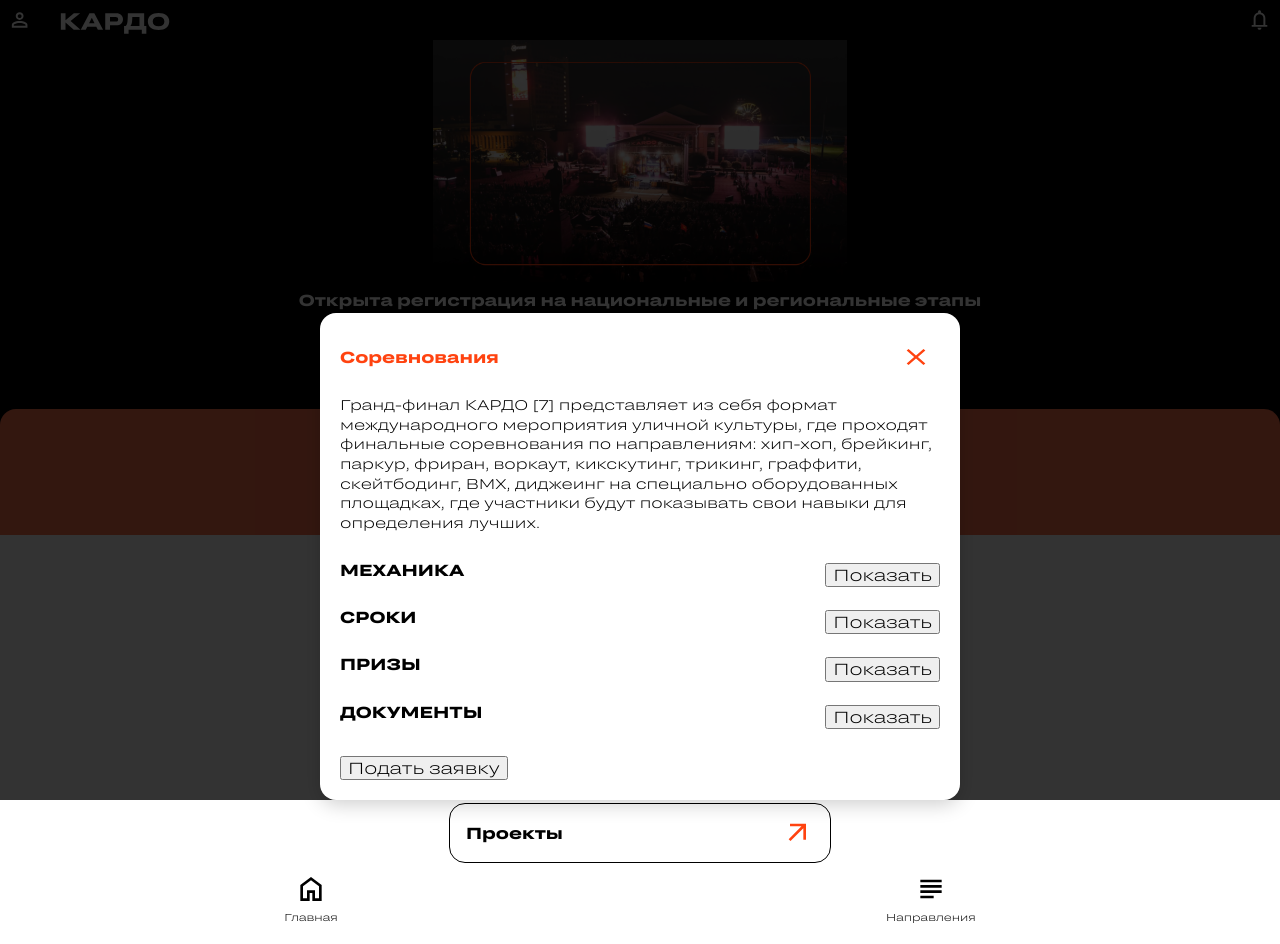
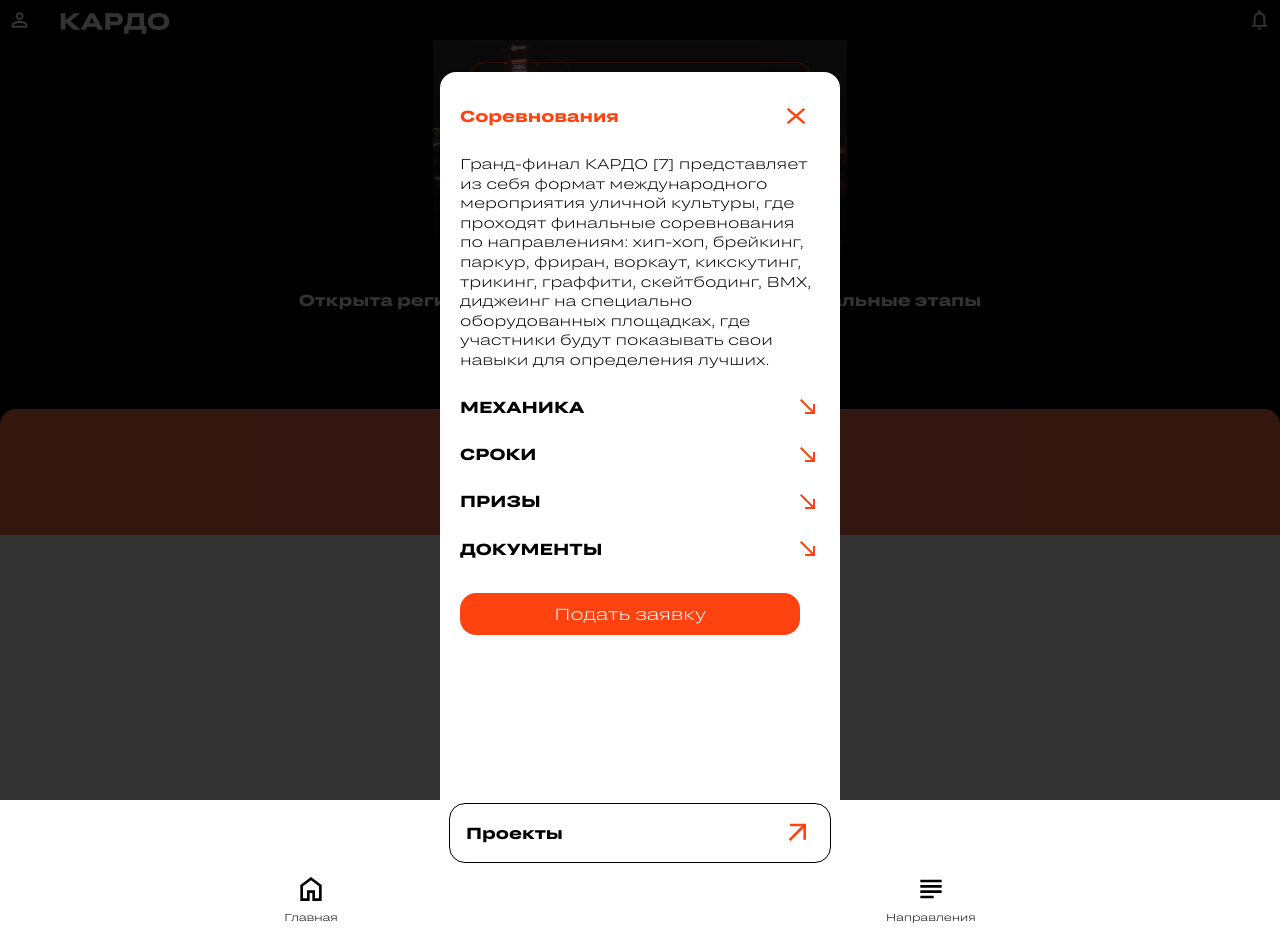
Before and after one commit to KrisGurach/Cardo, a React (Create React App) app: page / in a window 1280 px wide. Both pictures are taken after a click on the button 798 px from the left and 593 px from the top of the page. Built offline with nearby package versions, Linux system fonts and the light colour scheme; a web font is replaced by a local one.

Commit message:
added css style modal

```diff
--- a/src/components/App/App.css
+++ b/src/components/App/App.css
@@ -1,5 +1,7 @@
 .App {
-    width: 100%;
-    margin: 0 auto;
-    font-family: 'Grtsk', 'Arial', 'sans-serif';
-  }
+  width: 100%;
+  font-family: 'Grtsk', 'Arial', 'sans-serif';
+  margin: 0;
+  padding: 0;
+  overflow-x: hidden;
+}
--- a/src/components/Modal/Modal.css
+++ b/src/components/Modal/Modal.css
@@ -17,15 +17,20 @@
 }
 
 .modal__container {
+  margin: 0 auto;
+  width: 100%;
+  max-width: 400px;
+  padding: 20px;
   background-color: white;
-  width: 100%;
-  max-width: 600px;
+  border-top-left-radius: 16px;
+  border-top-right-radius: 16px;
+  box-sizing: border-box;
+}
+
+.modal__content {
   height: 80vh;
   overflow-y: auto;
-  height: auto;
-  padding: 20px;
-  box-shadow: 0 4px 20px rgba(0, 0, 0, 0.2);
-  border-radius: 16px;
+  box-sizing: border-box;
 }
 
 .modal__container-flex {
@@ -53,6 +58,10 @@
   background-size: cover;
 }
 
+.modal__button-close:active {
+  transform: scale(0.9);
+}
+
 .modal__container-text {
   font-size: 14px;
   font-weight: 200;
@@ -67,13 +76,56 @@
 }
 
 .modal__button-toggle {
-  margin-top: 10px;
+  margin: 0;
+  padding: 0;
+  width: 24px;
+  height: 24px;
+  background-color: transparent;
+  background-image: url(../../images/button-toggle-hidden.svg);
+  background-position: center;
+  background-size: cover;
+  border: none;
+  cursor: pointer;
+  transition: transform 0.3s ease;
+}
+
+.modal__button-toggle_active {
+  transform: rotate(-90deg);
+}
+
+.modal__button-toggle :active {
+  transform: scale(0.9);
+}
+
+.modal__description {
+  font-size: 14px;
+  font-weight: 200;
+  line-height: 1.4;
+}
+
+.modal__button {
+  padding: 0;
+  width: 340px;
+  height: 42px;
+  border-radius: 16px;
+  cursor: pointer;
+}
+
+.modal__button:active {
+  transform: scale(0.9);
 }
 
 .modal__button-send {
   margin-top: 20px;
+  color: var(--white-color);
+  background-color: var(--orange-color);
+  border: none;
 }
 
 .modal__button-know-more {
   margin-top: 10px;
+  margin-bottom: 30px;
+  color: var(--black-color);
+  background-color: transparent;
+  border: solid 1px var(--orange-color);
 }
--- a/src/components/Modal/Modal.jsx
+++ b/src/components/Modal/Modal.jsx
@@ -1,6 +1,11 @@
 import { useState } from "react";
 
-export default function Modal({ title, description, hiddenSection, handleCloseModal }) {
+export default function Modal({
+  title,
+  description,
+  hiddenSection,
+  handleCloseModal,
+}) {
   // Инициализируем состояние, где каждое значение будет false (все секции закрыты)
   const [openSections, setOpenSections] = useState(
     Array(hiddenSection.length).fill(false) // Создаем массив с false для каждой секции
@@ -14,7 +19,8 @@
     });
   };
 
-  const buttonExtraClass = title === "Соревнования" || title === "Проекты"
+  const buttonExtraClass =
+    title === "Соревнования" || title === "Проекты"
       ? "modal__button-know-more_hidden"
       : "";
 
@@ -23,26 +29,37 @@
       <div className="modal__container" onClick={(e) => e.stopPropagation()}>
         <div className="modal__container-flex">
           <h2 className="modal__container-title">{title}</h2>
-          <button className="modal__button-close" onClick={handleCloseModal}></button>
+          <button
+            className="modal__button-close"
+            onClick={handleCloseModal}
+          ></button>
         </div>
+        <div className="modal__content">
+          {" "}
           <p className="modal__container-text">{description}</p>
           {hiddenSection.map((x, index) => (
-          <div className="modal__container-flex" key={index}>
+            <div key={index}>
+              <div className="modal__container-flex">
                 <h2 className="modal__title">{x.title}</h2>
-            <button onClick={() => toggleSection(index)} className="modal__button-toggle">
-              {openSections[index] ? "Скрыть" : "Показать"}
-            </button>
+                <button
+                  onClick={() => toggleSection(index)}
+                  className={`modal__button-toggle ${
+                    openSections[index] ? "modal__button-toggle_active" : ""
+                  }`}
+                ></button>
+              </div>
               {openSections[index] && (
-              <div className="modal__description">
-                <p>{x.description}</p>
+                <div>
+                  <p className="modal__description">{x.description}</p>
                 </div>
               )}
             </div>
           ))}
-        <button className="modal__button-send">Подать заявку</button>
-        <button className={`modal__button-know-more ${buttonExtraClass}`}>
+          <button className="modal__button modal__button-send">Подать заявку</button>
+          <button className={`modal__button modal__button-know-more ${buttonExtraClass}`}>
             Узнать больше
           </button>
+        </div>{" "}
       </div>
     </div>
   );
--- a/src/components/Navbar/Navbar.jsx
+++ b/src/components/Navbar/Navbar.jsx
@@ -1,6 +1,6 @@
 import { useState } from "react";
 import Modal from "../Modal/Modal";
-import { useLocation } from "react-router-dom";
+// import { useLocation } from "react-router-dom";
 
 export default function Navbar({ title, description, hiddenSection }) {
   // const { pathname } = useLocation();
```
Also changed, not shown: src/images/button-toggle-hidden.svg (added). Lines whose indentation alone changed are shown as unchanged.
